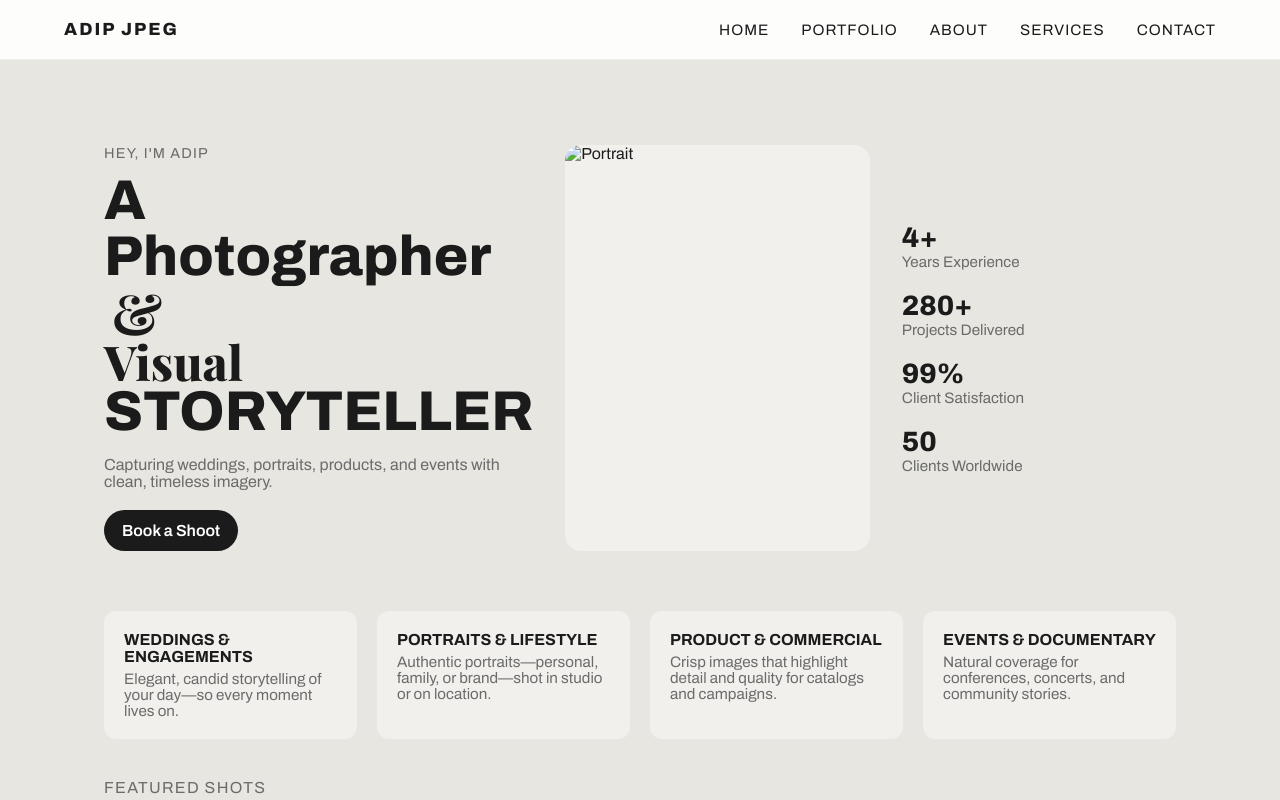
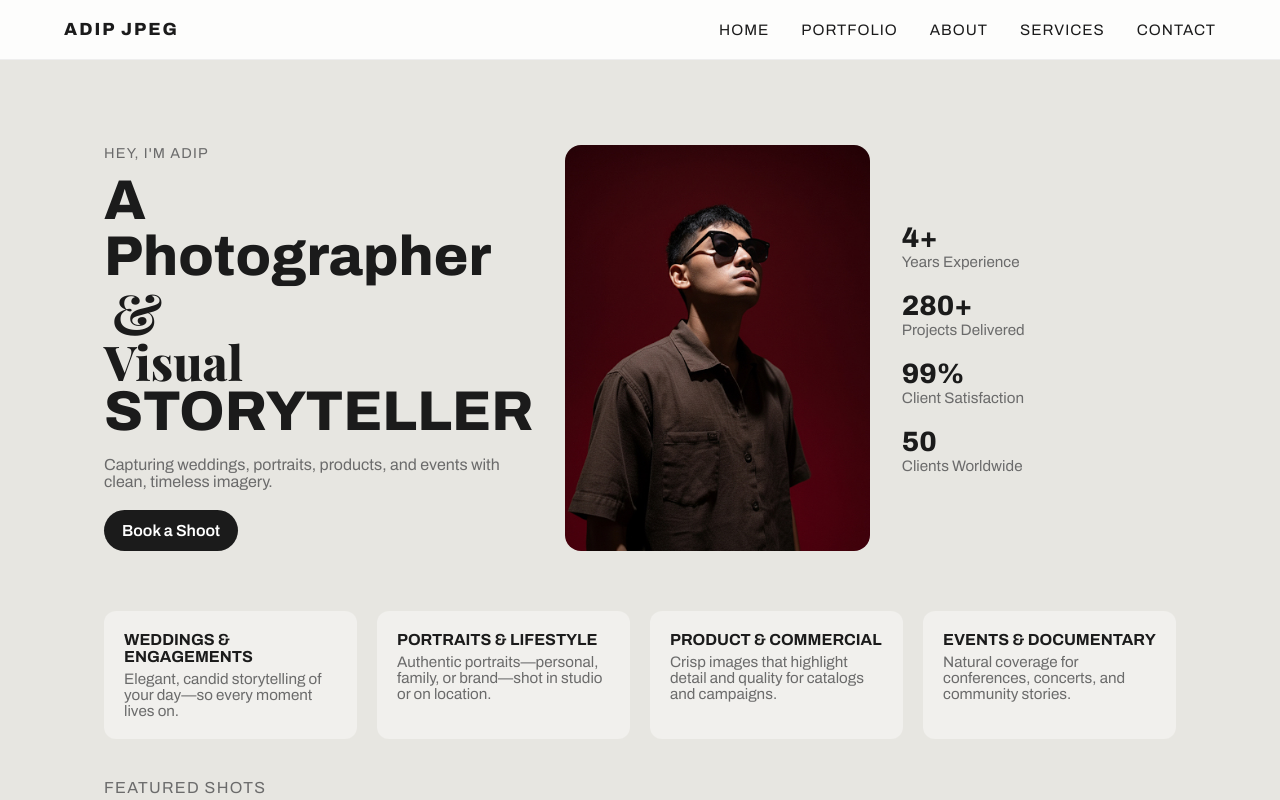
Before and after one commit to InsCure12/Photography-Portfolio, a plain HTML site: page index.html in a window 1280 px wide. Shown: the top 800 px of the page. Drawn offline with nearby package versions, Linux system fonts and the light colour scheme.

Commit message:
adding profile images

```diff
--- a/index.html
+++ b/index.html
@@ -42,7 +42,7 @@
 
             <div class="hero-center">
                 <div class="portrait-wrap">
-                    <img src="img/profile/" alt="Portrait" />
+                    <img src="img/profile/IMG_3416.jpg" alt="Portrait" />
                 </div>
             </div>
 
```
